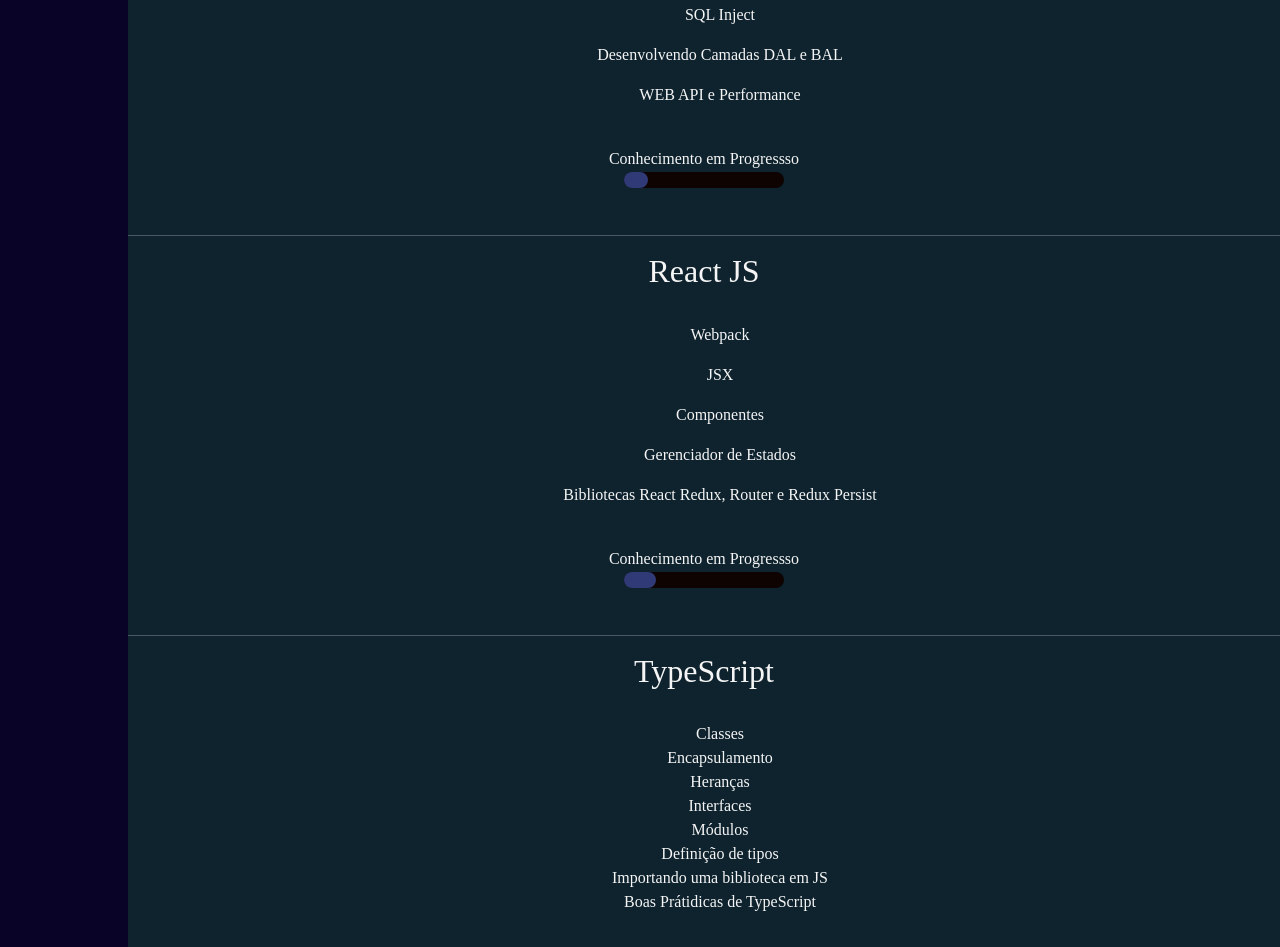
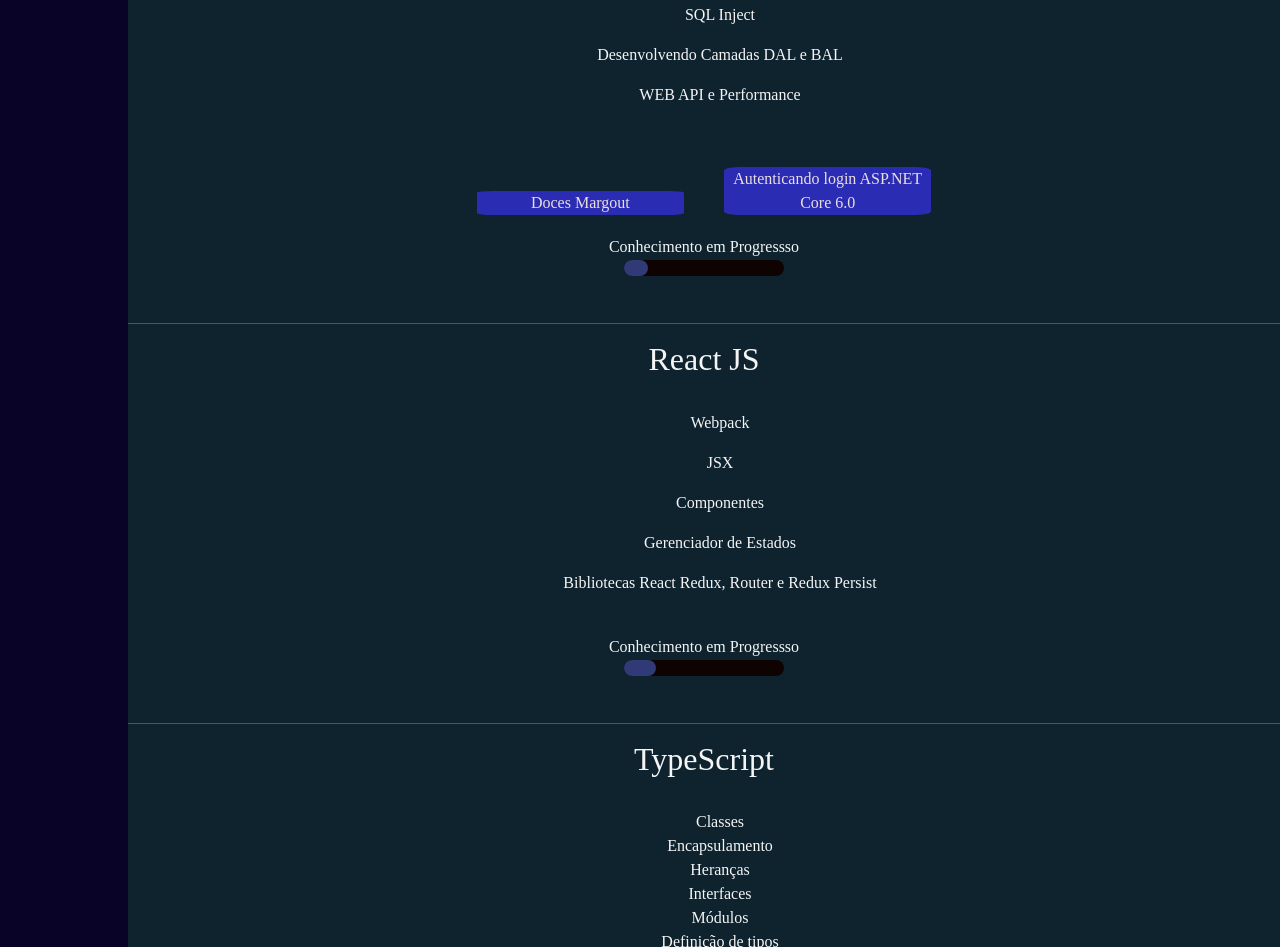
Before and after one commit to daniel-stickel/daniel-stickel.github.io, a plain HTML site: page index.html in a window 1280 px wide. Shown: the part 2412-3359 px from the top of the page. Drawn offline with nearby package versions, Linux system fonts and the light colour scheme.

Commit message:
Criando link para repositórios asp.net

```diff
--- a/index.html
+++ b/index.html
@@ -145,6 +145,12 @@
                         <ul>Desenvolvendo Camadas DAL e BAL </ul>
                         <ul>WEB API e Performance </ul>
                         <br>
+                        <div>
+                            <a href="https://github.com/daniel-stickel/Login-asp.net-6.0.git"><button>Doces Margout</a>
+                            <a href="https://github.com/daniel-stickel/Autenticando-login-ASP.NET.git"><button>Autenticando
+                                    login ASP.NET Core 6.0
+                            </a>
+                        </div>
                         <label for="file">Conhecimento em Progressso</label>
                         <br>
                         <progress id="file" value="15" max="100"> </progress>
```
